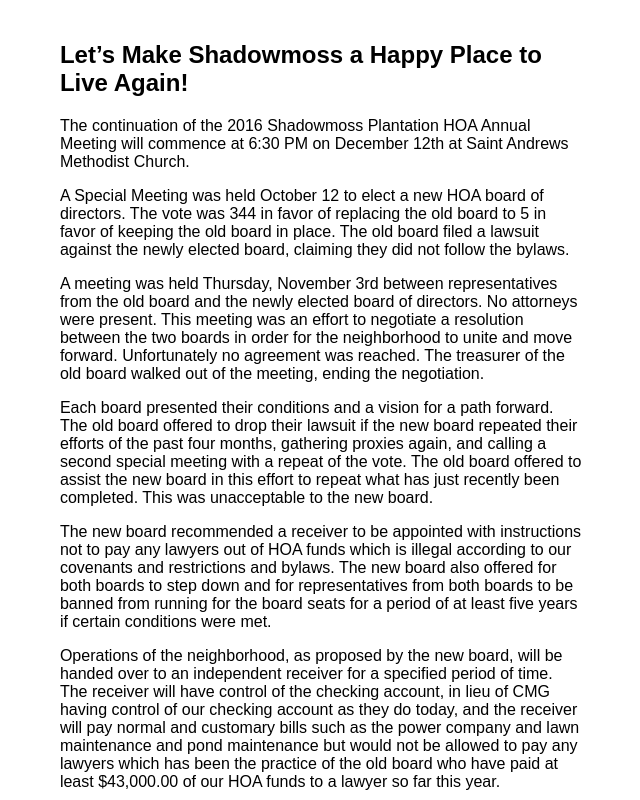
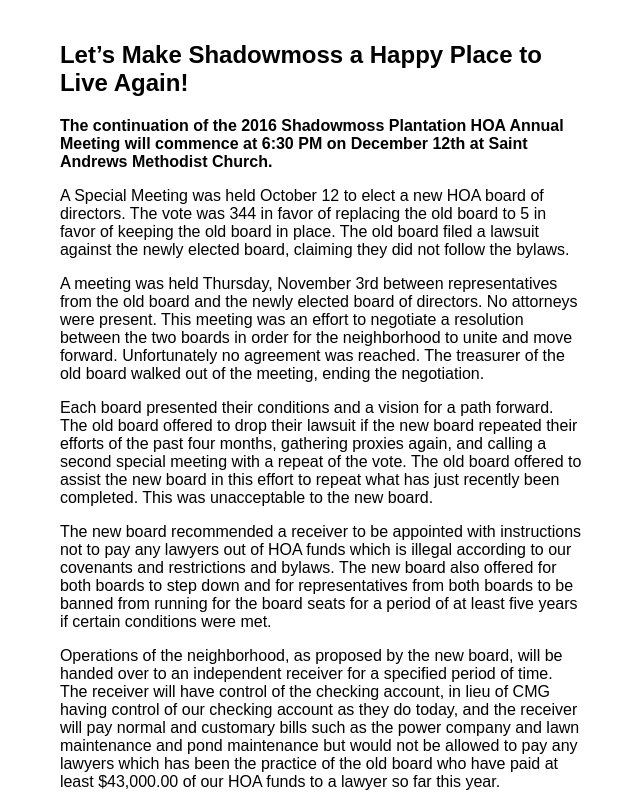
Before and after one commit to shadowmosshoa/shadowmosshoa.github.io, a plain HTML site: page index.html in a window 1280 px wide. Shown: the top 800 px of the page, without its empty margins (30-670 px from the left). Drawn offline with Linux system fonts and the light colour scheme.

Commit message:
Update index.html

```diff
--- a/index.html
+++ b/index.html
@@ -4,7 +4,7 @@
 <div>
 <h2>Let’s Make Shadowmoss a Happy Place to Live Again!</h2>
 
-<p><bold>The continuation of the 2016 Shadowmoss Plantation HOA Annual Meeting will commence at 6:30 PM on December 12th at Saint Andrews Methodist Church.</bold> </p>
+<p><strong>The continuation of the 2016 Shadowmoss Plantation HOA Annual Meeting will commence at 6:30 PM on December 12th at Saint Andrews Methodist Church.</strong> </p>
 
 <p>A Special Meeting was held October 12 to elect a new HOA board of directors. The vote was 344 in favor of replacing the old board to 5 in favor of keeping the old board in place. The old board filed a lawsuit against the newly elected board, claiming they did not follow the bylaws.</p>
 
```
